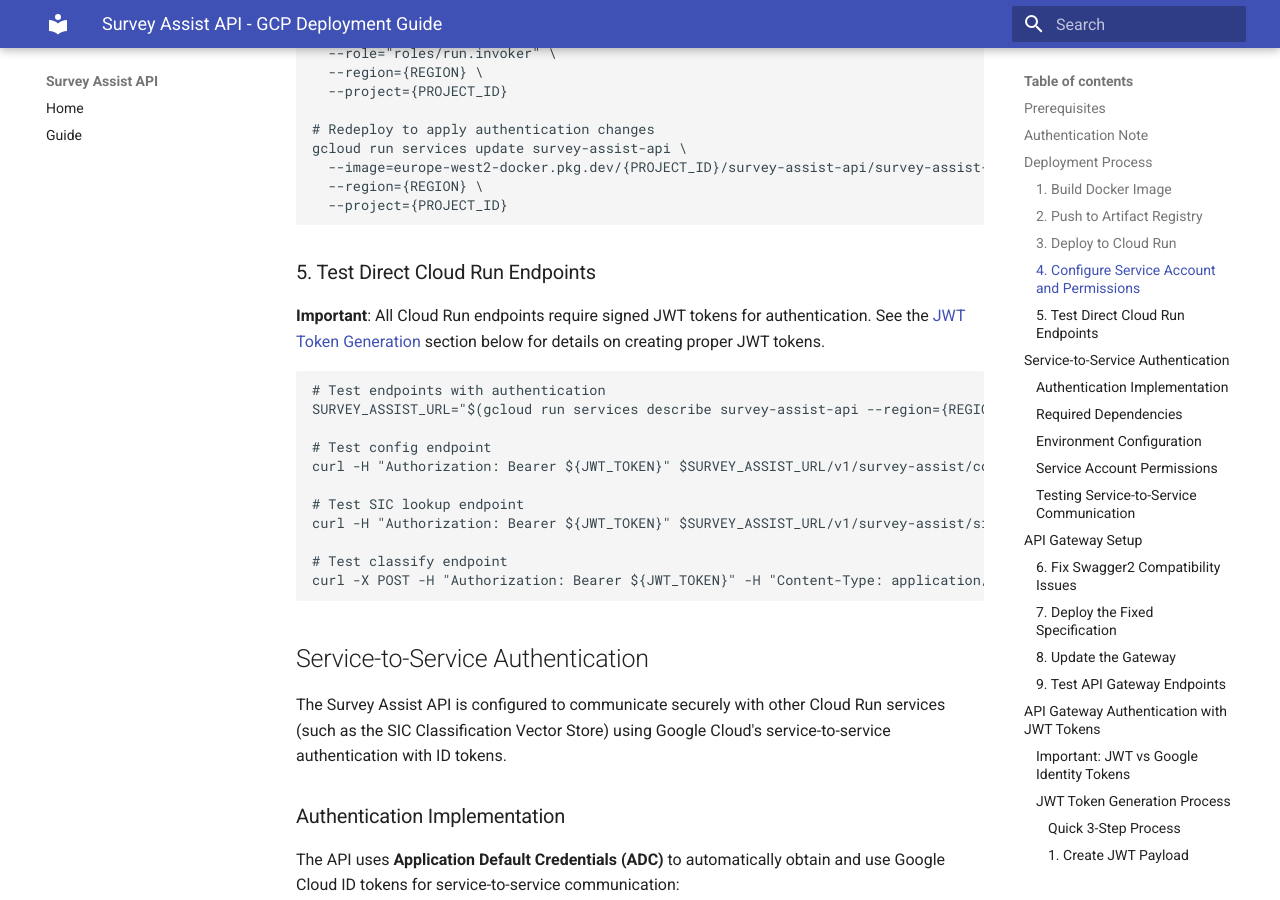
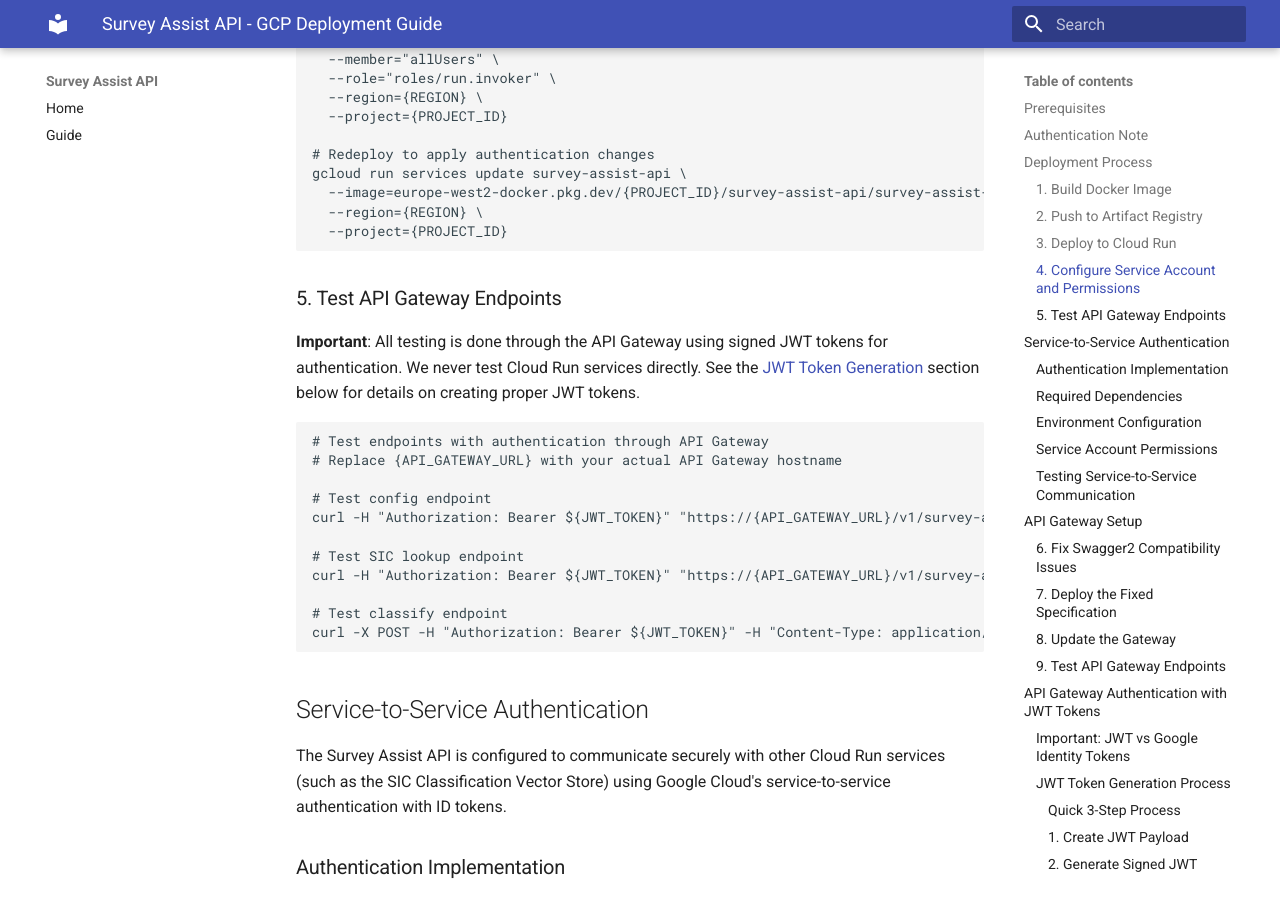
Before and after one commit to ONSdigital/survey-assist-api, an MkDocs documentation site: the page built from docs/gcp_deployment.md, in a window 1280 px wide and 900 px high, scrolled down 1786 px. Built offline with MkDocs 1.6.1 and Material for MkDocs 9.7.7, drawn with Linux system fonts in a browser that asks for light colours; some of the changed text lies outside the part shown.

Commit message:
Rename gcp-deployment.md to gcp_deployment.md for consistency

````diff
--- a/docs/gcp-deployment.md
+++ b/docs/gcp_deployment.md
@@ -10,7 +10,7 @@
 
 ## Authentication Note
 
-**All Cloud Run endpoints require signed JWT tokens for authentication.** Google Identity tokens (`gcloud auth print-identity-token`) cannot be used. See the [JWT Token Generation](#jwt-token-generation-process) section below for details on creating proper JWT tokens.
+**All testing is done through the API Gateway using signed JWT tokens for authentication.** We never test Cloud Run services directly. Google Identity tokens (`gcloud auth print-identity-token`) cannot be used. See the [JWT Token Generation](#jwt-token-generation-process) section below for details on creating proper JWT tokens.
 
 ## Deployment Process
 
@@ -85,22 +85,22 @@
   --project={PROJECT_ID}
 ```
 
-### 5. Test Direct Cloud Run Endpoints
+### 5. Test API Gateway Endpoints
 
-**Important**: All Cloud Run endpoints require signed JWT tokens for authentication. See the [JWT Token Generation](#jwt-token-generation-process) section below for details on creating proper JWT tokens.
+**Important**: All testing is done through the API Gateway using signed JWT tokens for authentication. We never test Cloud Run services directly. See the [JWT Token Generation](#jwt-token-generation-process) section below for details on creating proper JWT tokens.
 
 ```bash
-# Test endpoints with authentication
-SURVEY_ASSIST_URL="$(gcloud run services describe survey-assist-api --region={REGION} --project={PROJECT_ID} --format='value(status.url)')"
+# Test endpoints with authentication through API Gateway
+# Replace {API_GATEWAY_URL} with your actual API Gateway hostname
 
 # Test config endpoint
-curl -H "Authorization: Bearer ${JWT_TOKEN}" $SURVEY_ASSIST_URL/v1/survey-assist/config
+curl -H "Authorization: Bearer ${JWT_TOKEN}" "https://{API_GATEWAY_URL}/v1/survey-assist/config"
 
 # Test SIC lookup endpoint
-curl -H "Authorization: Bearer ${JWT_TOKEN}" $SURVEY_ASSIST_URL/v1/survey-assist/sic-lookup
+curl -H "Authorization: Bearer ${JWT_TOKEN}" "https://{API_GATEWAY_URL}/v1/survey-assist/sic-lookup"
 
 # Test classify endpoint
-curl -X POST -H "Authorization: Bearer ${JWT_TOKEN}" -H "Content-Type: application/json" -d '{"llm": "gemini", "type": "sic", "job_title": "Test", "job_description": "Test", "org_description": "Test organisation"}' "$SURVEY_ASSIST_URL/v1/survey-assist/classify"
+curl -X POST -H "Authorization: Bearer ${JWT_TOKEN}" -H "Content-Type: application/json" -d '{"llm": "gemini", "type": "sic", "job_title": "Test", "job_description": "Test", "org_description": "Test organisation"}' "https://{API_GATEWAY_URL}/v1/survey-assist/classify"
 ```
 
 ## Service-to-Service Authentication
````
